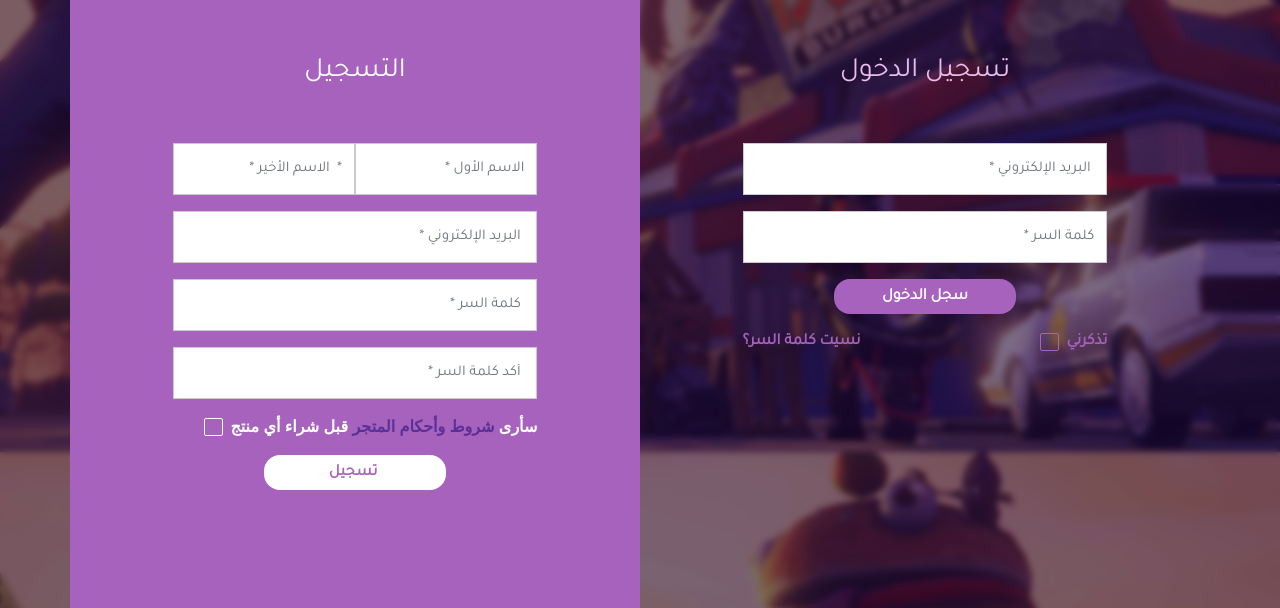
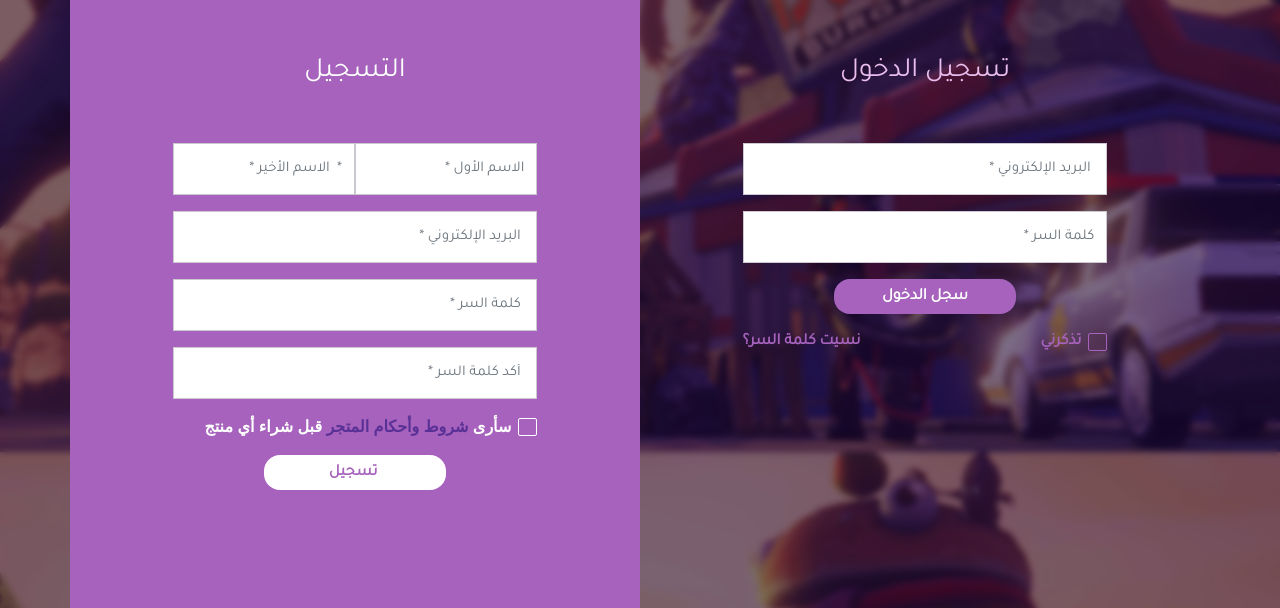
Before and after one commit to fahdfady/Luckyhelmet, a PHP site: page /login.html in a window 1280 px wide. Shown: the part 348-956 px from the top of the page. Run offline with PHP 8.4, Linux system fonts and the light colour scheme; some web fonts are replaced.

Commit message:
Add files via upload

```diff
--- a/css/style.css
+++ b/css/style.css
@@ -384,6 +384,10 @@
             height: unset !important;
         }
 
+        .cardcontainer {
+            padding: 8px;
+        }
+
         .card-body {
             /* min-height: 300px; */
             padding: 0px;
@@ -667,8 +671,9 @@
             max-width: unset!important;
             height: 18px;
         }
-        footer .email{
-            user-select:text;
+
+        footer .email {
+            user-select: text;
             padding-top: 10px;
         }
         /* footer END */
@@ -774,7 +779,7 @@
 
         .checkbox label {
             position: relative;
-            padding-left: 26px;
+            padding-right: 26px;
             color: #a662bc;
             margin-bottom: 0;
             font-weight: 600;
@@ -785,7 +790,7 @@
             content: '';
             position: absolute;
             top: 3px;
-            left: 0;
+            right: 0;
             width: 19px;
             height: 18px;
             border: 1px solid;
@@ -796,7 +801,7 @@
 
         .checkbox label:after {
             position: absolute;
-            padding-left: 3px;
+            padding-right: 3px;
             font-size: 10px;
             color: #a662bc;
         }
@@ -812,7 +817,7 @@
             content: "\f00c";
             font-weight: 900;
             color: #fff;
-            left: 2.6px;
+            right: 1px;
             top: 4.7px;
             transition: .2s all ease-in-out;
         }
@@ -875,6 +880,7 @@
 
         body#checkout {
             font-family: 'tajawal', sans-serif;
+            background: rgb(238 229 252) !important;
         }
 
         .py-5 {
```
